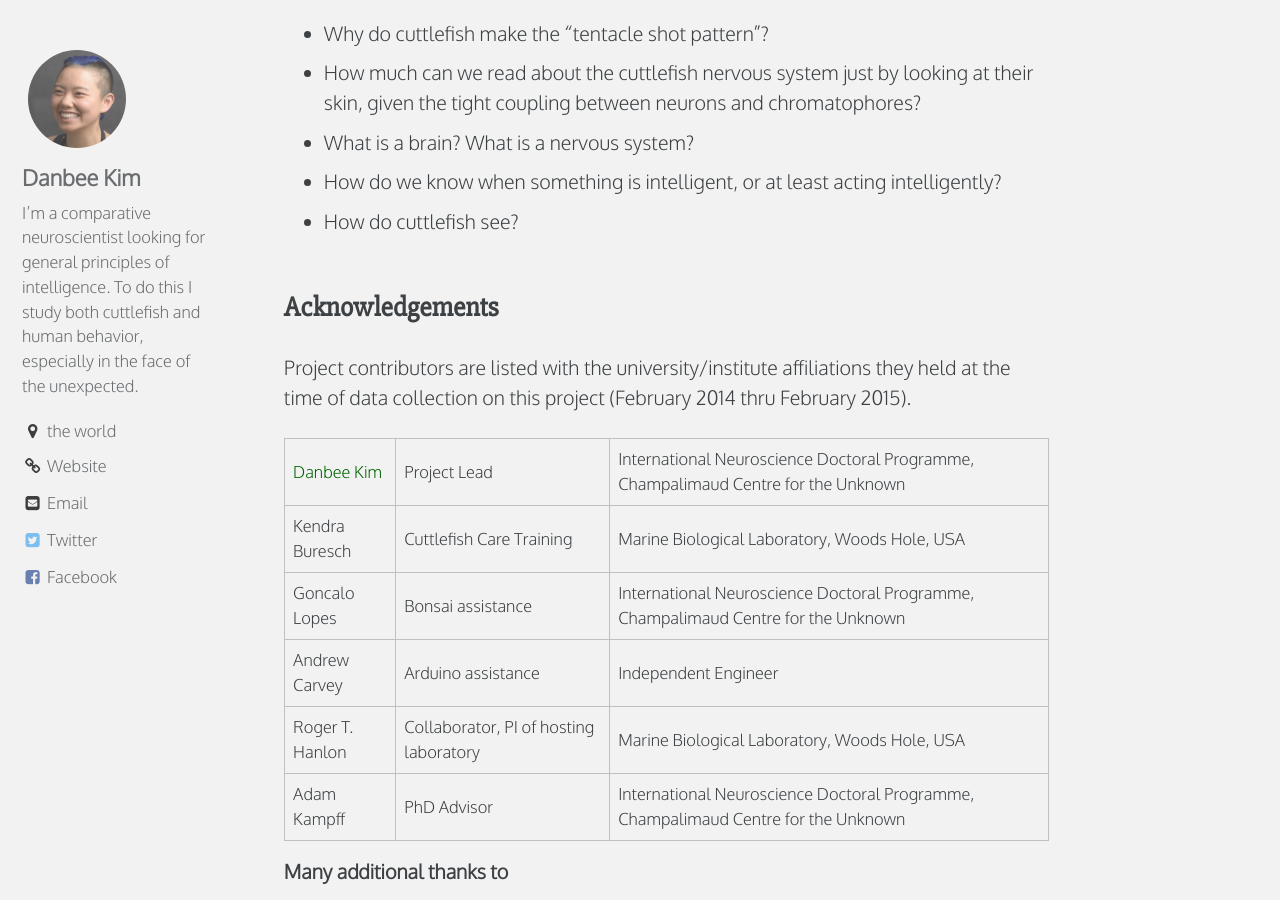
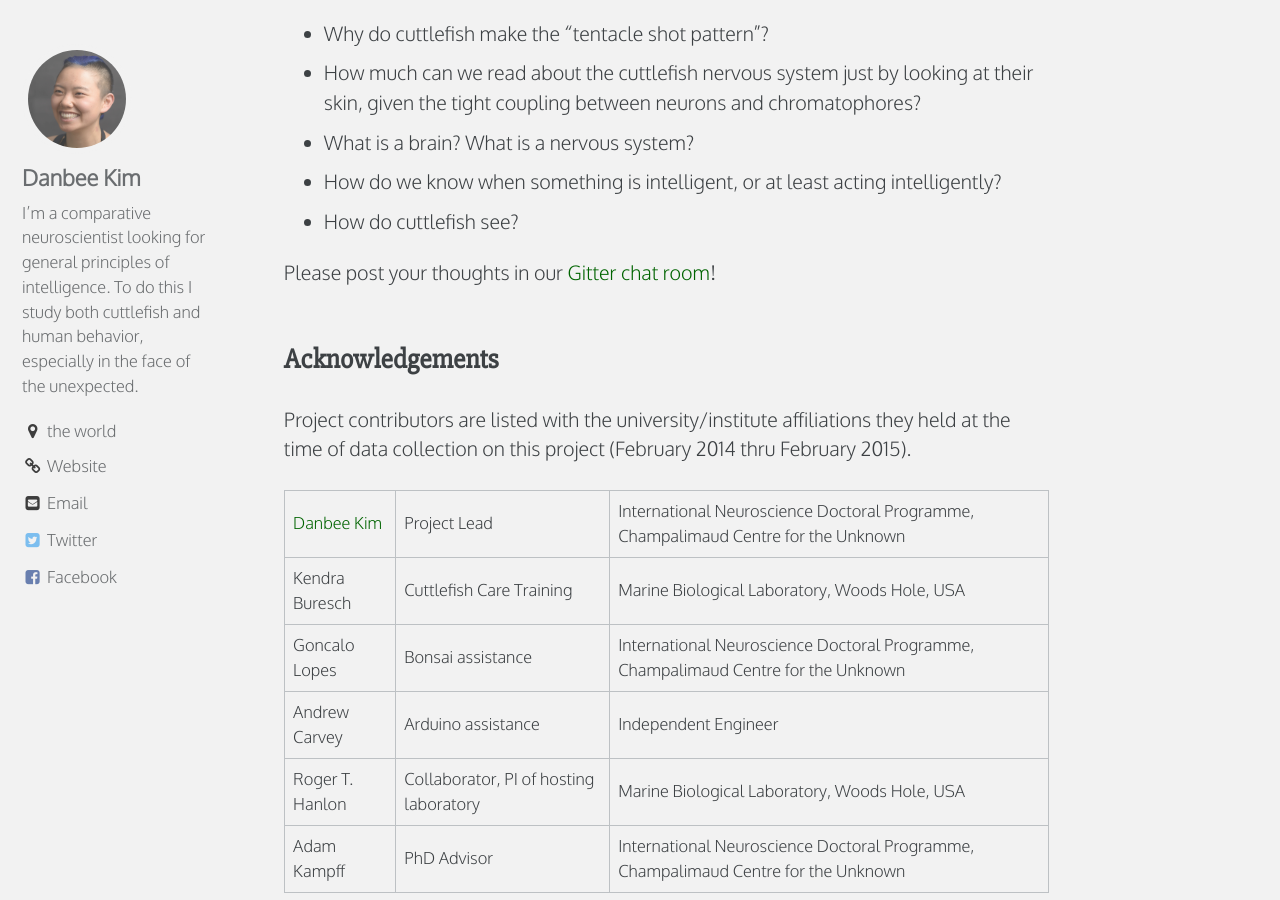
Before and after one commit to everymind/CuttleShuttle, a Jekyll site: the page built from index.md, in a window 1280 px wide and 900 px high, scrolled down 3159 px. Built offline with Jekyll 4.4.1, drawn with Linux system fonts in a browser that asks for light colours.

Commit message:
Update index.md

```diff
--- a/index.md
+++ b/index.md
@@ -61,6 +61,8 @@ We want to hear your thoughts on the following questions:
 - How do we know when something is intelligent, or at least acting intelligently?
 - How do cuttlefish see?
 
+Please post your thoughts in our [Gitter chat room](https://gitter.im/CuttleShuttle/Lobby?utm_source=share-link&utm_medium=link&utm_campaign=share-link)!
+
 ## Acknowledgements
 
 Project contributors are listed with the university/institute affiliations they held at the time of data collection on this project (February 2014 thru February 2015).
```
